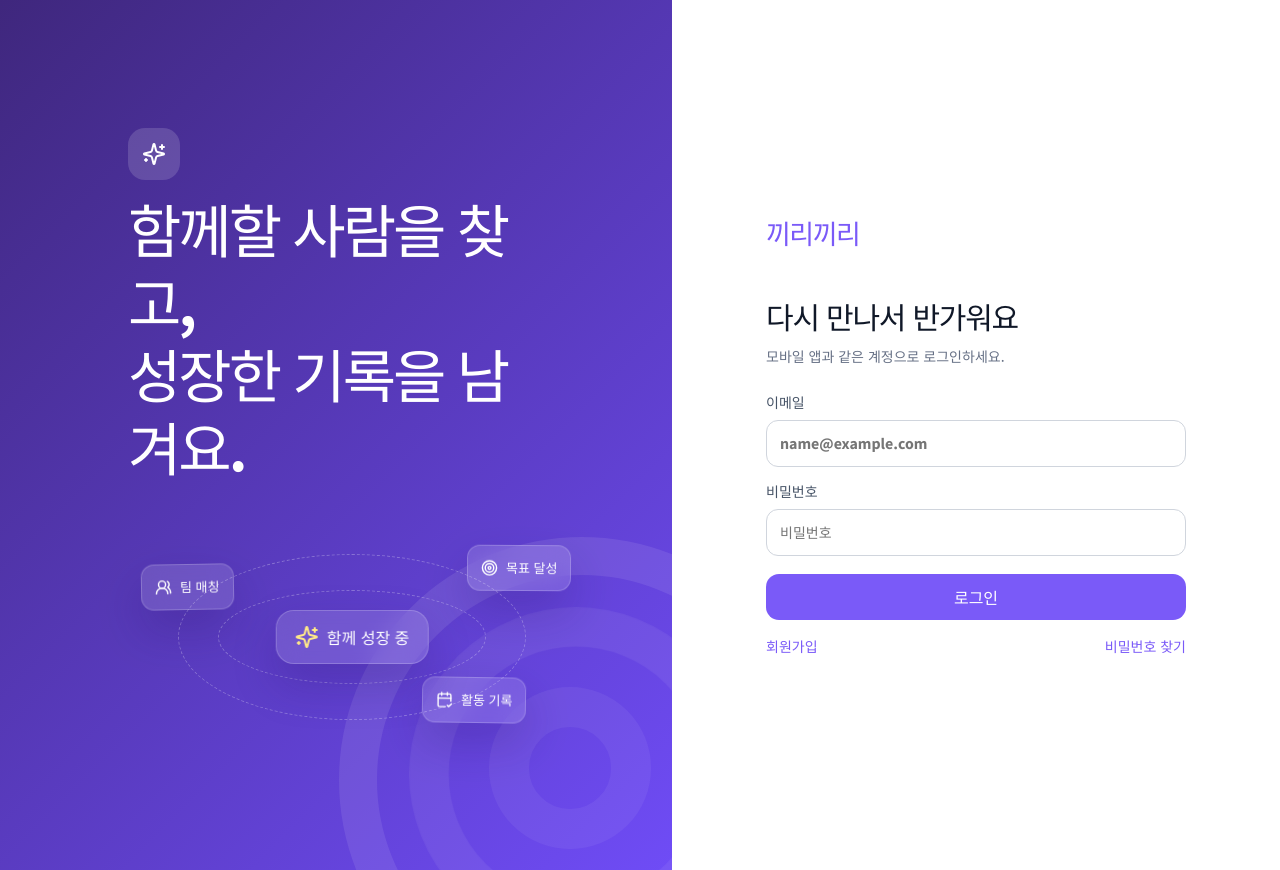
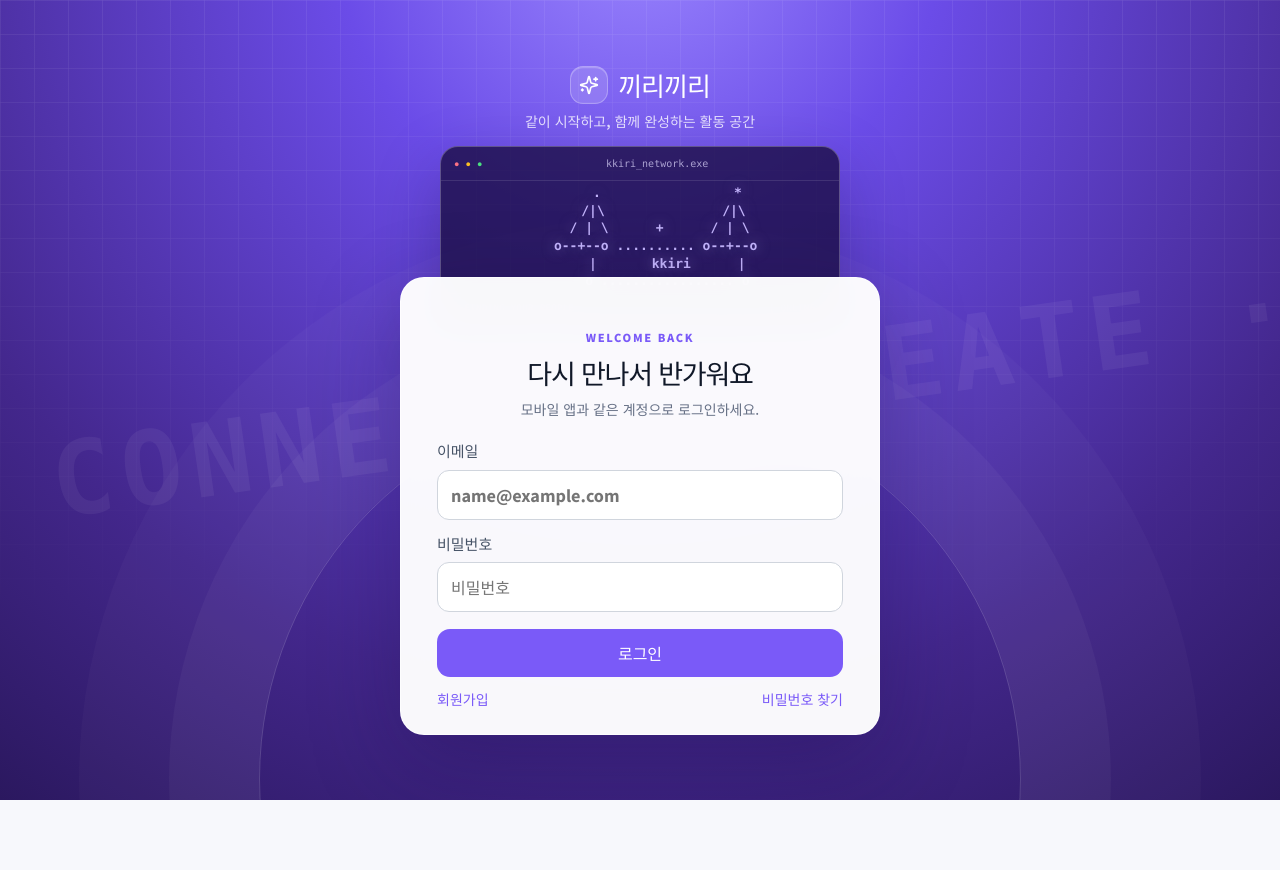
Before and after one commit to C4t4ddict/kkiri-kkiri, a React (Vite) app in the folder web/: page /login in a window 1280 px wide. After the commit the page ends 800 px from the top, so only its background shows below. Built offline with nearby package versions, Linux system fonts and the light colour scheme; no server answers.

Commit message:
feat(auth): 로그인 화면을 중앙 ASCII 레이아웃으로 개편

```diff
--- a/web/src/pages/LoginPage.tsx
+++ b/web/src/pages/LoginPage.tsx
@@ -1,5 +1,5 @@
 import { FormEvent, useState } from 'react';
-import { CalendarCheck2, Sparkles, Target, UsersRound } from 'lucide-react';
+import { Sparkles } from 'lucide-react';
 import { Link, Navigate, useLocation, useNavigate } from 'react-router-dom';
 import { useAuth } from '../app/AuthContext';
 import { api } from '../shared/api/client';
@@ -35,24 +35,53 @@ export function LoginPage() {
 
   if (user) return <Navigate to="/" replace />;
 
+  const asciiFrames = [
+    String.raw`       .                 *
+      /|\               /|\
+     / | \      +      / | \
+    o--+--o .......... o--+--o
+       |       kkiri      |
+       o ................. o`,
+    String.raw`             .     *
+       |                 |
+    o--+--o ....+..... o--+--o
+     \ | /    kkiri     \ | /
+      \|/                 \|/
+       ' ................. '`,
+    String.raw`       *           .
+      \|/               \|/
+       o ......+......... o
+      /|\     kkiri      /|\
+     o-+-o ............ o-+-o
+       |                 |`,
+    String.raw`       +                 .
+       |                 |
+     .-o-.             .-o-.
+    /  |  \... kkiri ../  |  \
+    o--+--o           o--+--o
+        * ............. +`,
+  ];
+
   return <main className="login-page">
-    <section className="login-brand">
-      <div className="brand-mark"><Sparkles size={24} /></div>
-      <h1>함께할 사람을 찾고,<br />성장한 기록을 남겨요.</h1>
-      <div className="login-activity-motion" aria-hidden="true">
-        <div className="motion-core"><Sparkles /><span>함께 성장 중</span></div>
-        <div className="motion-orbit orbit-team"><UsersRound /><span>팀 매칭</span></div>
-        <div className="motion-orbit orbit-goal"><Target /><span>목표 달성</span></div>
-        <div className="motion-orbit orbit-calendar"><CalendarCheck2 /><span>활동 기록</span></div>
-        <i className="motion-path path-one" /><i className="motion-path path-two" />
+    <div className="login-backdrop-copy" aria-hidden="true">KKIRI · CONNECT · CREATE · GROW ·</div>
+    <section className="login-panel">
+      <div className="login-brand">
+        <Link className="login-wordmark" to="/"><span><Sparkles size={20} /></span>끼리끼리</Link>
+        <p>같이 시작하고, 함께 완성하는 활동 공간</p>
       </div>
-      <div className="login-rings"><span /><span /><span /></div>
-    </section>
-    <section className="login-panel">
+      <div className="login-ascii" aria-hidden="true">
+        <div className="login-ascii-bar"><span>●</span><span>●</span><span>●</span><em>kkiri_network.exe</em></div>
+        <div className="login-ascii-stage">
+          {asciiFrames.map((frame, index) => <pre key={frame} style={{ animationDelay: `${index * 1.2}s` }}>{frame}</pre>)}
+        </div>
+        <div className="login-ascii-status"><span>&gt; FINDING YOUR PEOPLE_</span><span>[ ONLINE ]</span></div>
+      </div>
       <form className="login-card" onSubmit={submit}>
-        <Link className="wordmark" to="/">끼리끼리</Link>
-        <h2>다시 만나서 반가워요</h2>
-        <p>모바일 앱과 같은 계정으로 로그인하세요.</p>
+        <div className="login-copy">
+          <span>WELCOME BACK</span>
+          <h1>다시 만나서 반가워요</h1>
+          <p>모바일 앱과 같은 계정으로 로그인하세요.</p>
+        </div>
         <label>이메일<input type="email" value={email} onChange={(event) => setEmail(event.target.value)} placeholder="name@example.com" required /></label>
         <label>비밀번호<input type="password" value={password} onChange={(event) => setPassword(event.target.value)} placeholder="비밀번호" required /></label>
         {error && <div className="form-error">{error}</div>}
```
Also changed, not shown: web/src/styles.css.
